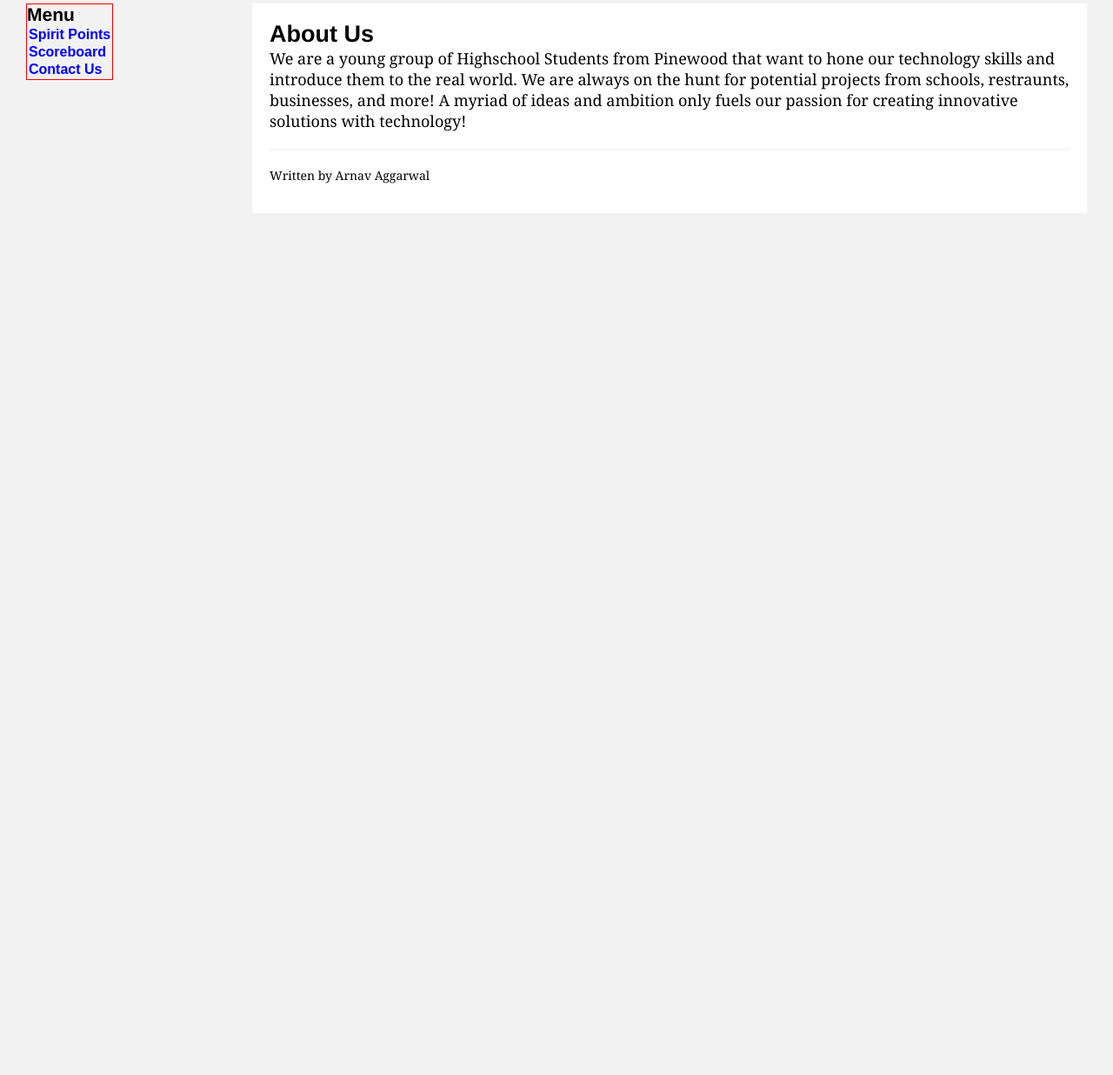
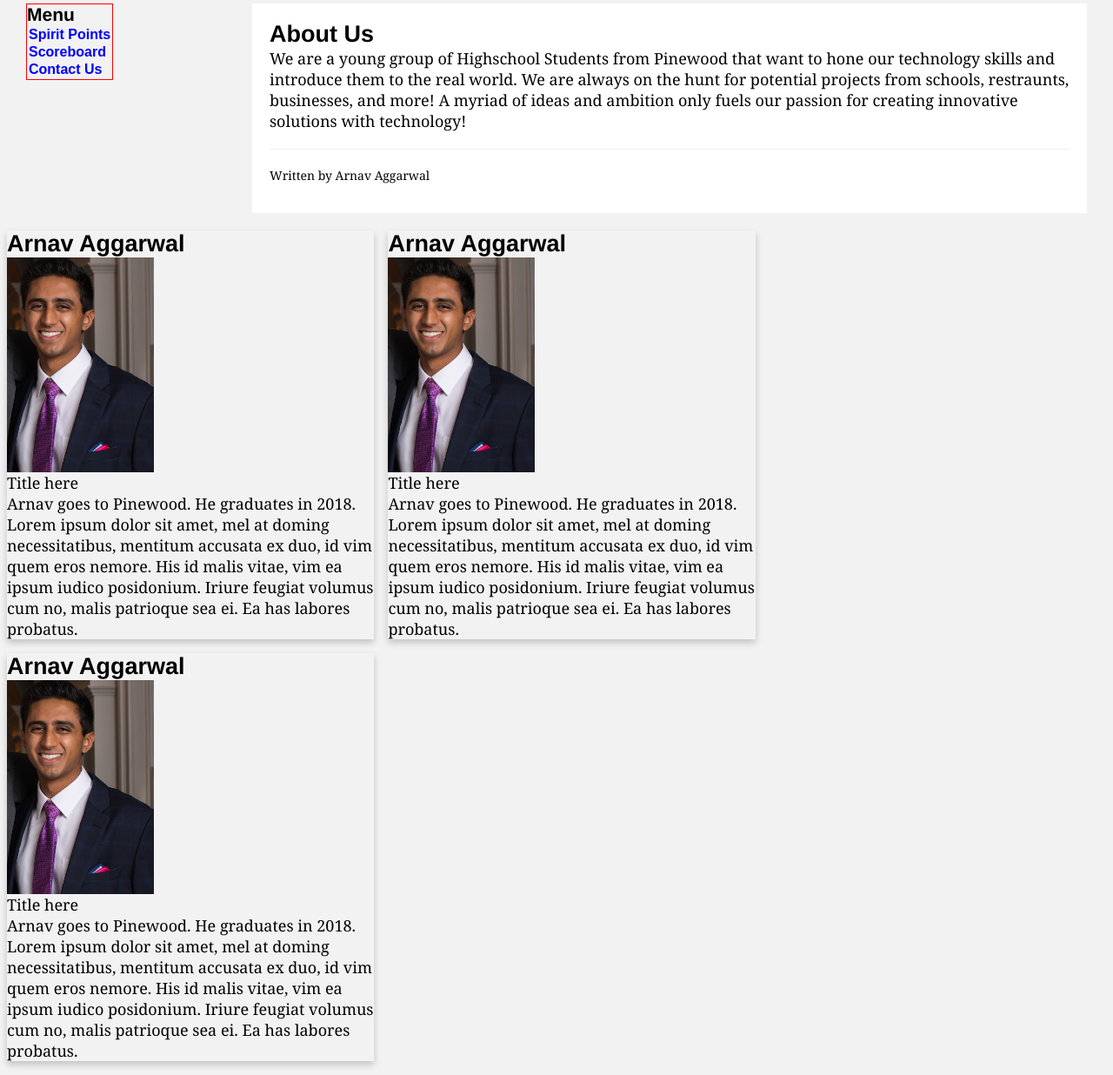
Before and after one commit to Nav-aggarwal09/PWGameScore, a PHP site: page /Homepage/club_homepage.html in a window 1280 px wide. Shown: the part 102-1338 px from the top of the page at 87% size. Before the commit the page ends 347 px from the top, so only its background shows below. Run offline with PHP 8.4, Linux system fonts and the light colour scheme; lists and menus that the app fills with data are empty.

Commit message:
Added a basic "Our Team" structure

```diff
--- a/Homepage/club_homepage.html
+++ b/Homepage/club_homepage.html
@@ -31,7 +31,7 @@
 
           </article>
 
-        </div> <!-- #conatainer for for content-->
+        </div> <!-- #conatainer for content-->
 
         <div id="menu">
             <h3>Menu</h3>
@@ -50,9 +50,37 @@
                   </nav>
 
                </table>
-        </div>
+        </div><!-- menu div -->
 
+        <div class="team-column">
+            <div class="team-card">
+                <h2>Arnav Aggarwal</h2>
+                <img src="ArnavPic.jpg" alt="Arnav">
+                <p class="title">Title here</p>
+                <p>Arnav goes to Pinewood. He graduates in 2018. Lorem ipsum dolor sit amet, mel at doming necessitatibus, mentitum accusata ex duo, id vim quem eros nemore. His id malis vitae, vim ea ipsum iudico posidonium. Iriure feugiat volumus cum no, malis patrioque sea ei. Ea has labores probatus.</p>
 
+             </div> <!-- team card div -->
+        </div>  <!-- team column div -->
+
+        <div class="team-column">
+            <div class="team-card">
+                <h2>Arnav Aggarwal</h2>
+                <img src="ArnavPic.jpg" alt="Arnav">
+                <p class="title">Title here</p>
+                <p>Arnav goes to Pinewood. He graduates in 2018. Lorem ipsum dolor sit amet, mel at doming necessitatibus, mentitum accusata ex duo, id vim quem eros nemore. His id malis vitae, vim ea ipsum iudico posidonium. Iriure feugiat volumus cum no, malis patrioque sea ei. Ea has labores probatus.</p>
+
+             </div> <!-- team card div -->
+        </div>  <!-- team column div -->
+
+        <div class="team-column">
+            <div class="team-card">
+                <h2>Arnav Aggarwal</h2>
+                <img src="ArnavPic.jpg" alt="Arnav">
+                <p class="title">Title here</p>
+                <p>Arnav goes to Pinewood. He graduates in 2018. Lorem ipsum dolor sit amet, mel at doming necessitatibus, mentitum accusata ex duo, id vim quem eros nemore. His id malis vitae, vim ea ipsum iudico posidonium. Iriure feugiat volumus cum no, malis patrioque sea ei. Ea has labores probatus.</p>
+
+             </div> <!-- team card div -->
+        </div>  <!-- team column div -->
 
     </body>
 </html>
--- a/Homepage/homepage.css
+++ b/Homepage/homepage.css
@@ -46,7 +46,34 @@ a:hover {
 }
 
 
+/* Three columns side by side */
+.team-column {
+    float: left;
+    width: 33%;
+    margin-bottom: 16px;
+    padding: 0 8px;
+}
 
+
+/* Display the columns below each other instead of side by side on small screens
+9/17/17: Doesn't work?
+*/
+@media (max-width: 650px) {
+    .team-column {
+        width: 100%;
+        display: block;
+    }
+}
+
+/* Add some shadows to create a card effect */
+.team-card {
+    box-shadow: 0 4px 8px 0 rgba(0, 0, 0, 0.2);
+}
+
+.team-card img {
+    max-width: 40%;
+    max-height: 40%;
+}
 header {
     text-align: center;
     background: #fff;
```
Also changed, not shown: Homepage/ArnavPic.jpg (added), Homepage/contact_us.html (line endings or trailing spaces).
